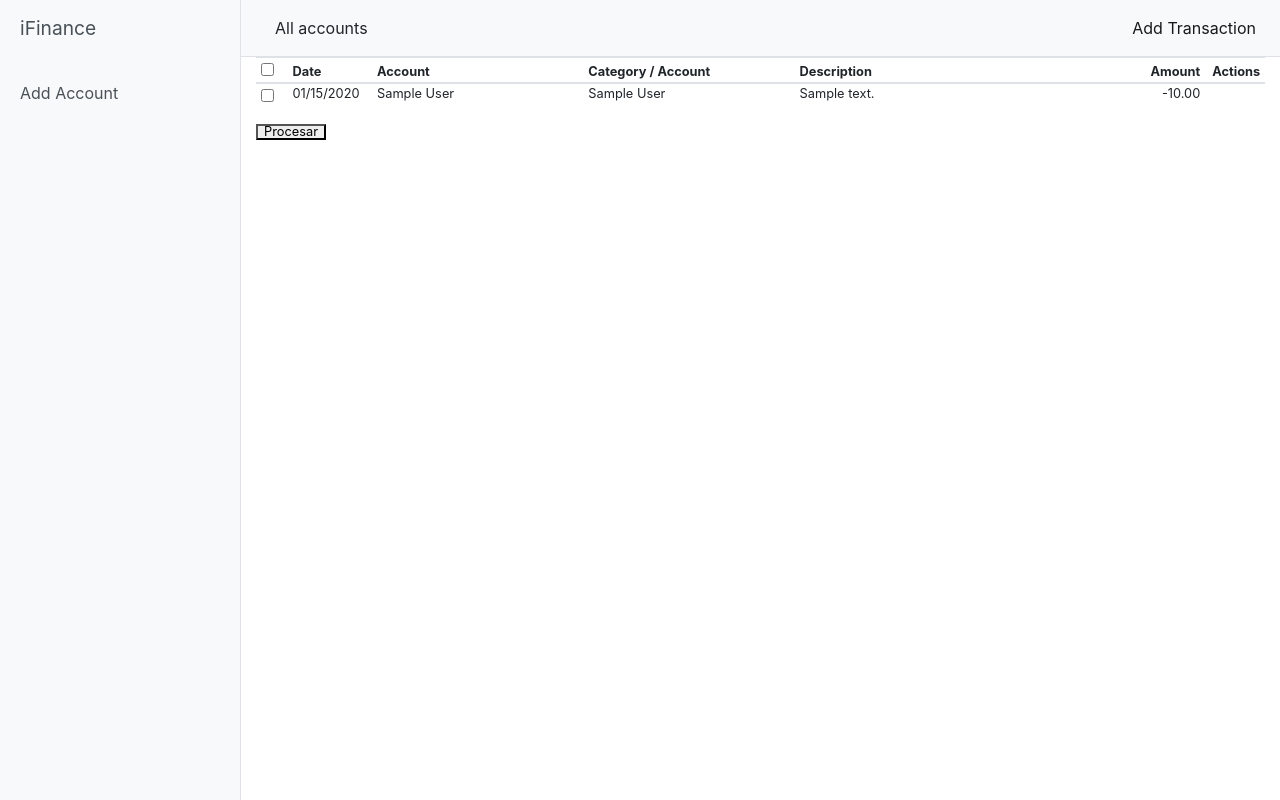
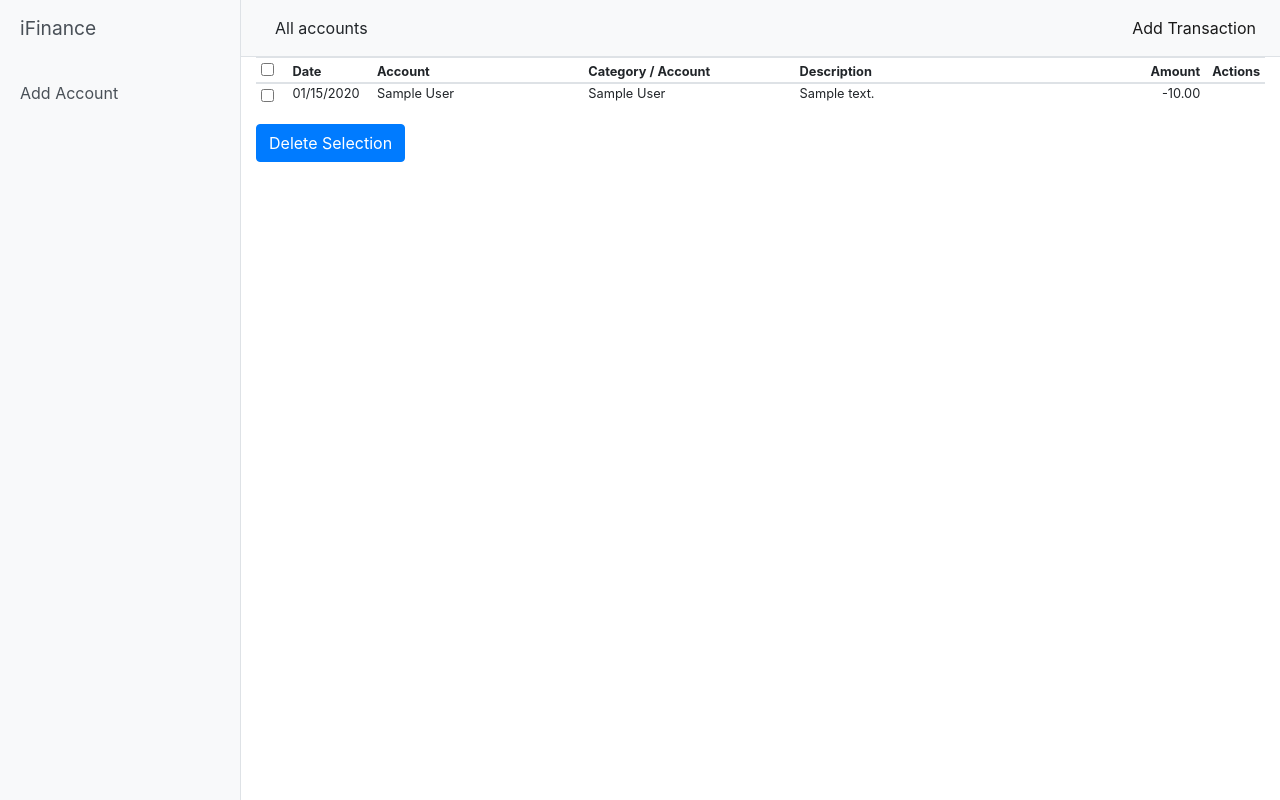
Before and after one commit to RolandoXIX/IFinance, a Django app: page /transactions/ in a window 1280 px wide. Run offline with Django 3.2, Linux system fonts and the light colour scheme; tables that the repository leaves empty hold one stand-in row (values such as "Sample post"); some libraries are stand-ins or nearby versions.

Commit message:
Bulk delete implementation

```diff
--- a/ifinance/urls.py
+++ b/ifinance/urls.py
@@ -11,6 +11,7 @@ urlpatterns = [
     path('transactions/<int:account>/add/', main_views.CreateEditTransaction.as_view(), name='add_transaction'),
     path('transactions/<int:account>/<int:pk>/edit/', main_views.CreateEditTransaction.as_view(), name='edit_transaction'),
     path('transactions/<int:account>/<int:pk>/delete/', main_views.DeleteTransaction.as_view(), name='delete_transaction'),
+    path('transactions/<int:account>/delete/', main_views.DeleteTransaction.as_view(), name='bulk_delete'),
     path('account/add/', main_views.CreateEditAccount.as_view(), name='add_account'),
     path('account/<int:pk>/edit/', main_views.CreateEditAccount.as_view(), name='edit_account'),
     path('account/<int:pk>/delete/', main_views.DeleteAccount.as_view(), name='delete_account'),
--- a/main/templates/main/transactions_list.html
+++ b/main/templates/main/transactions_list.html
@@ -4,7 +4,8 @@
 {% block content %}
 
 <div class="container-fluid table" style="line-height: 0.8; font-size:80%;">
-    <form action="#" method="get">
+    <form action="{% url 'bulk_delete' active.pk %}" method="post">
+        {% csrf_token %}
         <table class="table table-hover table-sm">
           <thead>
             <tr>
@@ -25,7 +26,7 @@
           <tbody>
             {% for transaction in transactions_list %}
             <tr>
-              <td class="bs-checkbox "><input data-index="0" name="btSelectItem" type="checkbox"></td>
+              <td class="bs-checkbox "><input data-index="0" name="id" value="{{ transaction.id }}" type="checkbox"></td>
               <td>{{ transaction.date|date:"SHORT_DATE_FORMAT" }}</td>
 
               {% if active.pk == 0 %}
@@ -60,7 +61,7 @@
             {% endfor %}
           </tbody>
         </table>
-        <button type="submit">Procesar</button>
+        <button type="submit" class="btn btn-primary">Delete Selection</button>
     </form>
 </div>
 
--- a/main/views.py
+++ b/main/views.py
@@ -39,8 +39,7 @@ class AccountsMixin:
         return active
 
     def update_balance(self, account):
-        actual_balance = self.get_balance(account)
-        adjust = account.actual_balance - actual_balance
+        adjust = account.actual_balance - self.get_balance(account)
         if adjust:
             transaction = TransactionEntry(
                 date=datetime.date.today(),
@@ -109,8 +108,11 @@ class DeleteTransaction(View, AccountsMixin):
     def post(self, request, pk=None, account=0):
 
         redirect = reverse('transactions_account', kwargs={'account': account})
-        transaction = TransactionEntry.objects.get(pk=pk)
-        transaction.delete()
+        try:
+            transactions = TransactionEntry.objects.get(pk=pk)
+        except ObjectDoesNotExist:
+            transactions = TransactionEntry.objects.filter(id__in=request.POST.getlist('id'))
+        transactions.delete()
         return HttpResponseRedirect(redirect)
 
 
```
